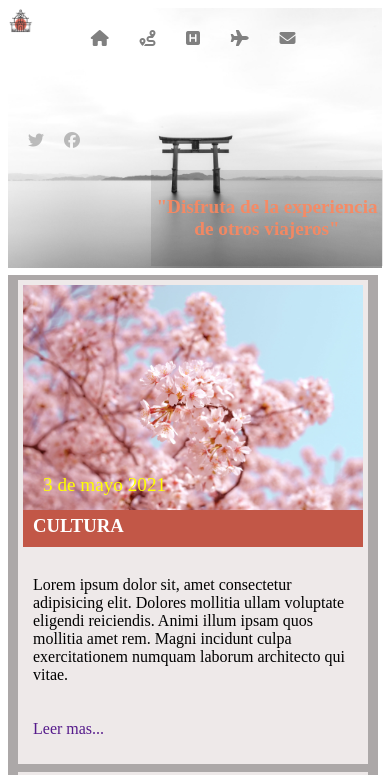
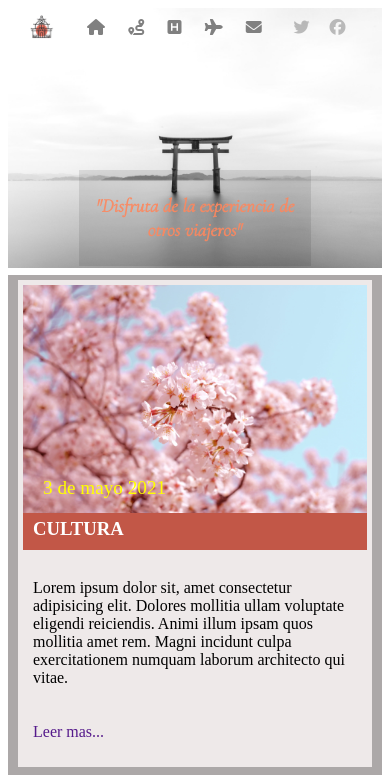
Before and after one commit to frontjf/SPRINT-1, a plain HTML site: page NIVEL 2.1/index.html in a window 390 px wide. Shown: the top 775 px of the page. Drawn offline with nearby package versions, Linux system fonts and the light colour scheme.

Commit message:
el nivel 2 del primer sprint acabado, aqui se llama 2.1

```diff
--- a/NIVEL 2.1/index.html
+++ b/NIVEL 2.1/index.html
@@ -5,6 +5,15 @@
     <meta http-equiv="X-UA-Compatible" content="IE=edge">
     <meta name="viewport" content="width=device-width, initial-scale=1.0">
     <link rel="stylesheet" href="style.css">
+    <link rel="preconnect" href="https://fonts.googleapis.com">
+    <link rel="preconnect" href="https://fonts.gstatic.com" crossorigin>
+    <link href="https://fonts.googleapis.com/css2?family=Montserrat:wght@300&display=swap" rel="stylesheet">
+    <link rel="preconnect" href="https://fonts.googleapis.com">
+    <link rel="preconnect" href="https://fonts.gstatic.com" crossorigin>
+    <link href="https://fonts.googleapis.com/css2?family=EB+Garamond:ital@1&display=swap" rel="stylesheet">
+    <link rel="preconnect" href="https://fonts.googleapis.com">
+    <link rel="preconnect" href="https://fonts.gstatic.com" crossorigin>
+    <link href="https://fonts.googleapis.com/css2?family=Cormorant+Garamond:ital,wght@1,300&display=swap" rel="stylesheet">
     <script src="https://kit.fontawesome.com/d5e69f1662.js" crossorigin="anonymous"></script>
 
     <title>sprint flexbox</title>
@@ -68,7 +77,7 @@
                     <p class="leer"><a href="">Leer mas...</a></p>
                 </article>
                 <nav class="navegacion">
-                    <p>Lorem, ipsum dolor sit amet consectetur adipisicing elit. Eum ipsum unde similique repellendus ea expedita qui, sequi cumque nam mollitia sunt quisquam perferendis dicta tempora animi praesentium obcaecati ratione. Enim.</p>
+                    <p>Lorem, ipsum dolor sit amet consectetur adipisicing elit. Eum expedita qui, sequi cumque nam mollitia perferendis dicta tempora animi praesentium obcaecati ratione. Enim.</p>
 
                 </nav>
 
--- a/NIVEL 2.1/style.css
+++ b/NIVEL 2.1/style.css
@@ -94,6 +94,7 @@
 
         color: rgba(253, 136, 94, 0.996);
         opacity: 75%;
+        font-family: 'Cormorant Garamond', serif;
     }
 
 .section{
@@ -175,7 +176,7 @@
 
     .article a:hover{
 
-        color: aliceblue;
+        color: rgb(248, 66, 145);
     }
 
 .aside{
@@ -219,6 +220,14 @@
                 flex-direction: column;
                 height: auto;
             }
+        .aside{
+
+            margin-left: 0;
+        }
+        .articulos{
+
+            margin-right: 0;
+        }
 
     }
     @media all and ( max-width: 600px){
@@ -227,12 +236,26 @@
 
             flex-direction: column;
         }
+
+        .nav{
+
+            flex-basis: 53%;
+        }
+
+
         .menu{
             flex-direction: column;
             height: auto;
         }
         .articulos{
             flex-direction: column;
+        }
+        .logo{
+
+            display: flex;
+            justify-content: center;
+            align-items: center;
+
         }
         .logo img{
 
@@ -244,6 +267,15 @@
 
 
         }
+
+        .social{
+
+        height: 40px;
+        display: flex;
+        flex-flow: row;
+        align-items: center;
+        flex-basis: 18%;
+        }
         .off{
             display: none;
         }
@@ -254,6 +286,20 @@
             opacity: 90%;
             margin: 5px;
         }
+        .nav{
+
+            display: flex;
+            align-items:center;
+        }
+
+        .articulos{
+
+            margin-right: 0;
+        }
+
+        .aside{
+            margin-left: 0;
+        }
 
 
     }
```
